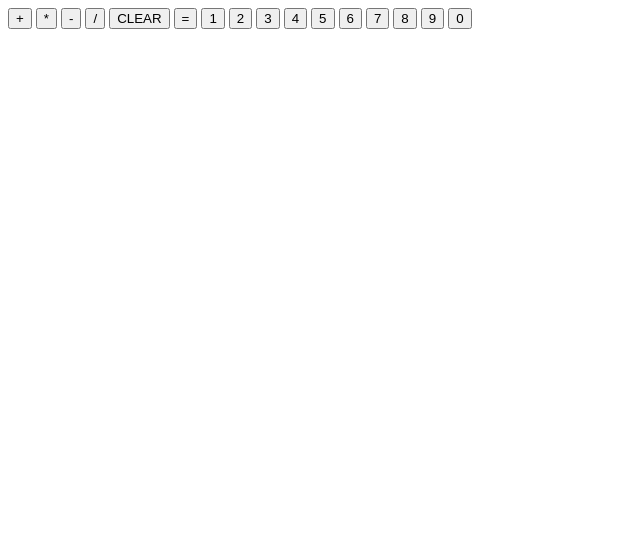
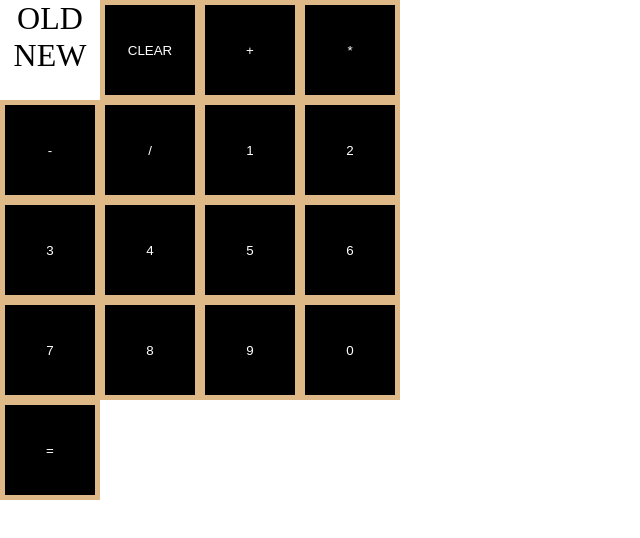
Before and after one commit to patrickbasamot/Project-Calculator, a plain HTML site: page index.html in a window 1280 px wide. Shown: the whole page, without its empty margins (0-640 px from the left). Drawn offline with Linux system fonts and the light colour scheme.

Commit message:
Added Some styles

```diff
--- a/index.html
+++ b/index.html
@@ -4,20 +4,22 @@
     <meta charset="UTF-8">
     <meta http-equiv="X-UA-Compatible" content="IE=edge">
     <meta name="viewport" content="width=device-width, initial-scale=1.0">
+    <link rel="stylesheet" href="style.css">
     <title>Calculator</title>
 </head>
 <body>
-    <div class="calculator">
+<div class="calculator">
     <div class="display">
-        <div id="oldinput"></div>
-        <div id="input"></div>
+        <div id="oldinput">OLD</div>
+        <div id="input">NEW</div>
     </div>
+    <button id="clear">CLEAR</button>
     <button class="operator">+</button>
     <button class="operator">*</button>
     <button class="operator">-</button>
     <button class="operator">/</button>
-    <button id="clear">CLEAR</button>
-    <button id="equal">=</button>
+
+
     <button class="number">1</button>
     <button class="number">2</button>
     <button class="number">3</button>
@@ -28,6 +30,7 @@
     <button class="number">8</button>
     <button class="number">9</button>
     <button class="number">0</button>
+    <button id="equal">=</button>
 </div>
 
 
--- a/script.js
+++ b/script.js
@@ -12,6 +12,7 @@ let oldnumber = 0;
 number.forEach(click =>{
     click.addEventListener('click',() =>{
         let numInput =  click.innerText;
+
         inputs.innerText += numInput;
 
     })
--- a/style.css
+++ b/style.css
@@ -1,9 +1,25 @@
 *{
     box-sizing: border-box;
+    margin: 0;
+    padding: 0;
 }
 
+
 .calculator{
-height: 100vh;
-display: flex;
+display: grid;
+grid-template-columns:repeat(4,1fr);
+width: 250px;
+place-content: center();
+}
+.calculator > button{
+    background-color: black;
+    color: white;
+    border: 5px solid burlywood;
+    height: 100px;
+    width: 100px;
+}
 
+#oldinput, #input{
+   font-size: 2rem;
+   text-align: center;
 }
```
